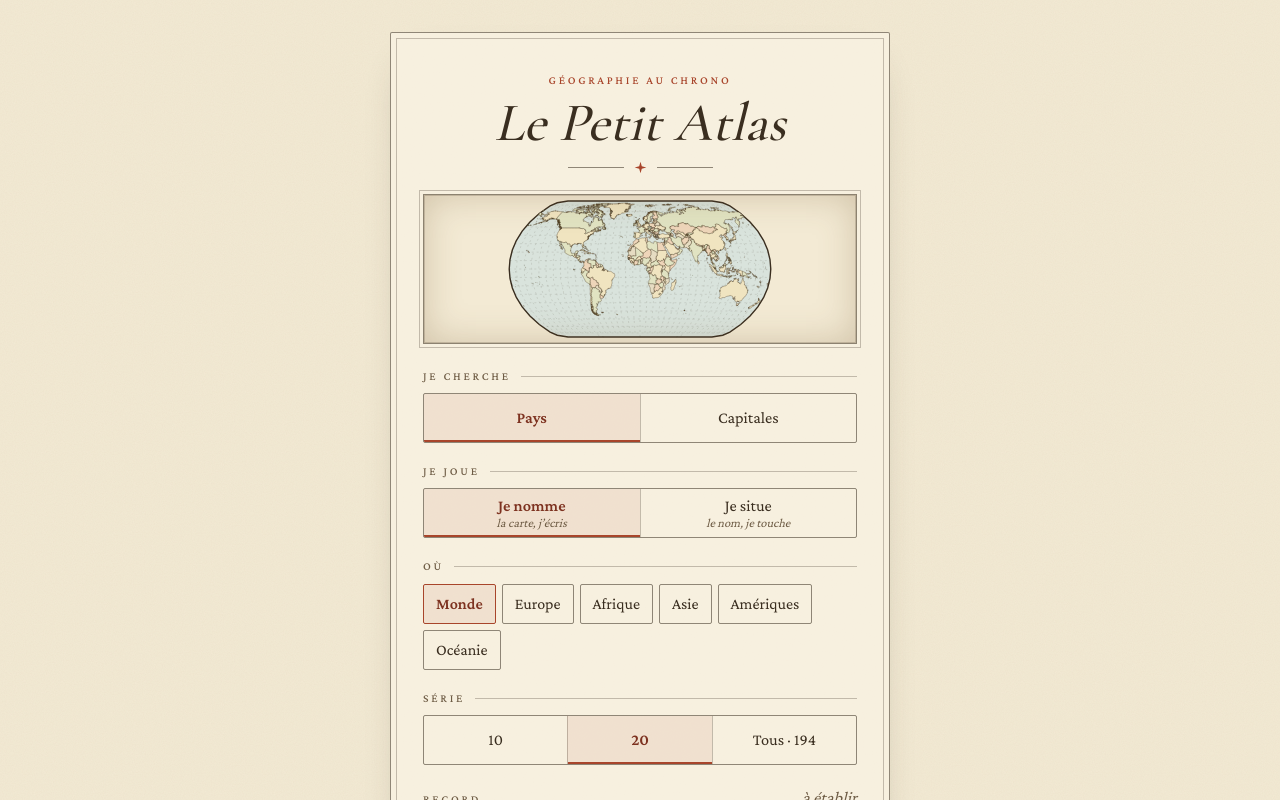
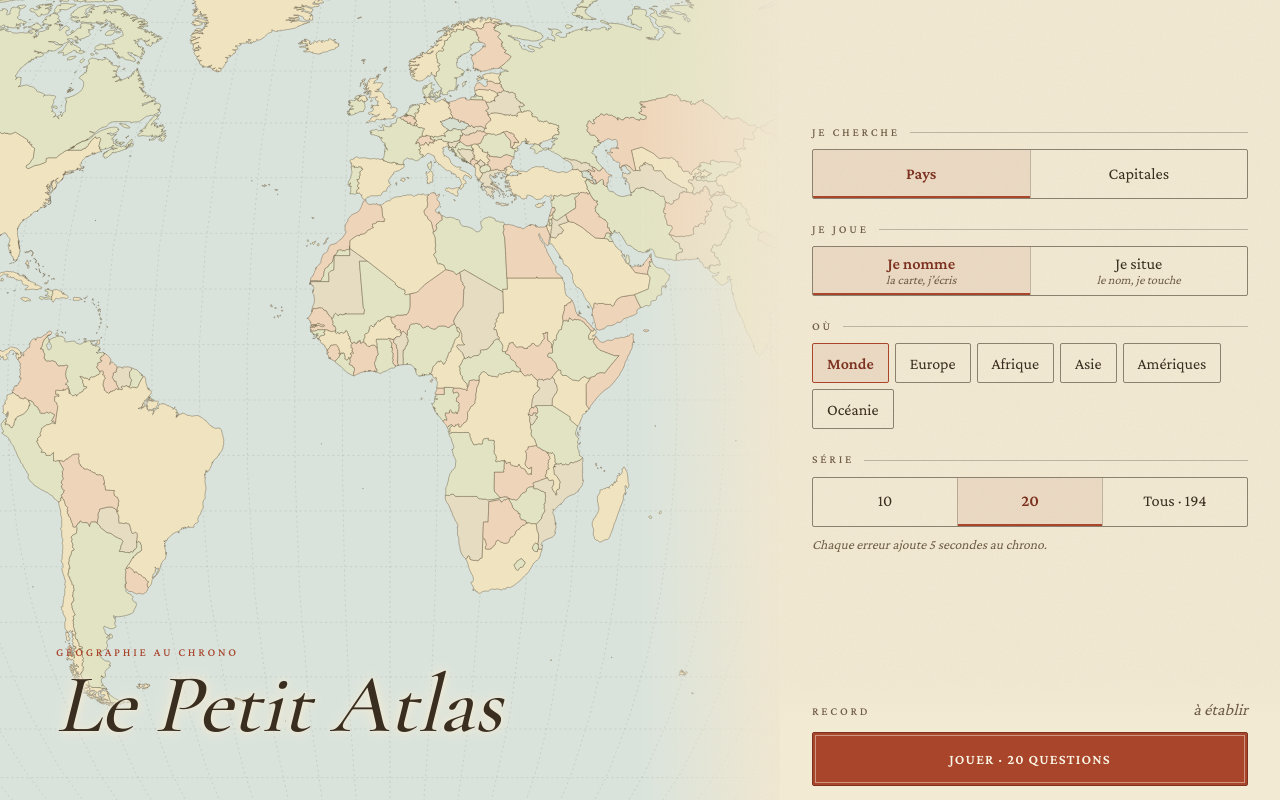
Before and after one commit to tfrere/petit-atlas, a React (Vite) app: page / in a window 1280 px wide. Built offline with nearby package versions, Linux system fonts and the light colour scheme.

Commit message:
Accueil : carte héros pleine largeur fondue dans le papier, panneau de réglages épuré
Co-authored-by: thibaud.frere <thibaud.frere@huggingface.co>

```diff
--- a/src/map/WorldMap.tsx
+++ b/src/map/WorldMap.tsx
@@ -58,6 +58,10 @@ interface Props {
   interactive?: boolean
   /** Affiche des pastilles tactiles autour des micro-États pour les rendre faciles à toucher. */
   tapRings?: boolean
+  /** Remplit tout le cadre, même en vue monde (bords du globe rognés). */
+  cover?: boolean
+  /** Ombre intérieure façon papier ancien (activée par défaut). */
+  vignette?: boolean
   onTap?: (tap: TapInfo) => void
 }
 
@@ -192,6 +196,8 @@ export default function WorldMap({
   view,
   interactive = true,
   tapRings = false,
+  cover = false,
+  vignette = true,
   onTap,
 }: Props) {
   const wrapRef = useRef<HTMLDivElement>(null)
@@ -269,7 +275,22 @@ export default function WorldMap({
         box = unionBounds(chunks)
       } else {
         const r = regionById(region)
-        if (r.id === 'world') return zoomIdentity
+        if (r.id === 'world') {
+          if (!cover) return zoomIdentity
+          const [[x0, y0], [x1, y1]] = geo.sphereBounds
+          const k = Math.max(1, h / geo.sphereHeight, w / geo.sphereWidth) * 1.12
+          const t = zoomIdentity.translate(w / 2 - (k * (x0 + x1)) / 2, h / 2 - (k * (y0 + y1)) / 2).scale(k)
+          return (
+            zoomRef.current?.constrain()(
+              t,
+              [
+                [0, 0],
+                [w, h],
+              ],
+              geo.sphereBounds,
+            ) ?? t
+          )
+        }
         box = regionBounds(r.box, geo.projection)
       }
       const minSpan = geo.sphereWidth * (chunks.length ? (v?.minSpan ?? 0.07) : 0)
@@ -295,7 +316,7 @@ export default function WorldMap({
           )
         : raw
     },
-    [geo, world, region, w, h],
+    [geo, world, region, w, h, cover],
   )
 
   useEffect(() => {
@@ -566,6 +587,7 @@ export default function WorldMap({
         />
       )}
 
+      {vignette && (
         <Box
           sx={{
             position: 'absolute',
@@ -574,6 +596,7 @@ export default function WorldMap({
             boxShadow: 'inset 0 0 36px rgba(120,90,50,.28), inset 0 0 0 1px rgba(58,46,32,.2)',
           }}
         />
+      )}
 
       {interactive && <CompassRose />}
 
--- a/src/screens/Home.tsx
+++ b/src/screens/Home.tsx
@@ -12,7 +12,6 @@ import { poolFor } from '../game/targets'
 import type { PlayMode, TargetKind } from '../game/targets'
 import WorldMap from '../map/WorldMap'
 import { fontBody, fontDisplay, tokens } from '../theme'
-import Cartouche from '../ui/Cartouche'
 import Segmented from '../ui/Segmented'
 
 interface Props {
@@ -24,7 +23,7 @@ interface Props {
 
 function Section({ title, children }: { title: string; children: React.ReactNode }) {
   return (
-    <Box sx={{ mb: 2.5 }}>
+    <Box sx={{ mb: { xs: 2, md: 2.75 } }}>
       <Box sx={{ display: 'flex', alignItems: 'center', gap: 1.25, mb: 1 }}>
         <Typography variant="overline" sx={{ color: tokens.inkSoft, whiteSpace: 'nowrap' }}>
           {title}
@@ -32,20 +31,6 @@ function Section({ title, children }: { title: string; children: React.ReactNode
         <Box sx={{ flex: 1, height: '1px', background: tokens.hairSoft }} />
       </Box>
       {children}
-    </Box>
-  )
-}
-
-function Ornament() {
-  return (
-    <Box
-      sx={{ display: 'flex', alignItems: 'center', justifyContent: 'center', gap: 1.25, color: tokens.brick, mt: 1.25 }}
-    >
-      <Box sx={{ width: 56, height: '1px', background: tokens.hair }} />
-      <Box component="svg" viewBox="-10 -10 20 20" sx={{ width: 13, height: 13 }} aria-hidden>
-        <path d="M0,-9 L2,-2 L9,0 L2,2 L0,9 L-2,2 L-9,0 L-2,-2 Z" fill="currentColor" />
-      </Box>
-      <Box sx={{ width: 56, height: '1px', background: tokens.hair }} />
     </Box>
   )
 }
@@ -71,48 +56,96 @@ export default function Home({ world, config, onChange, onPlay }: Props) {
     <Box
       sx={{
         height: 'var(--app-h, 100dvh)',
-        overflowY: 'auto',
-        display: 'flex',
-        justifyContent: 'center',
-        px: { xs: 1.5, sm: 3 },
-        py: { xs: 'max(12px, env(safe-area-inset-top))', sm: 4 },
-        pb: 'max(16px, env(safe-area-inset-bottom))',
+        overflowY: { xs: 'auto', md: 'hidden' },
+        display: { md: 'grid' },
+        gridTemplateColumns: { md: 'minmax(0, 1fr) 500px' },
       }}
     >
-      <Cartouche sx={{ width: '100%', maxWidth: 500, alignSelf: 'flex-start', p: { xs: 3, sm: 4 }, my: 'auto' }}>
-        <Box sx={{ textAlign: 'center', mb: 2.5 }}>
-          <Typography variant="overline" sx={{ color: tokens.brick }}>
+      <Box
+        sx={{
+          position: 'relative',
+          height: { xs: 'min(33dvh, 320px)', md: '100%' },
+          minHeight: { xs: 230, md: 0 },
+        }}
+      >
+        <Box
+          sx={{
+            position: 'absolute',
+            inset: 0,
+            WebkitMaskImage: {
+              xs: 'linear-gradient(to bottom, #000 60%, transparent 100%)',
+              md: 'linear-gradient(to right, #000 82%, transparent 100%)',
+            },
+            maskImage: {
+              xs: 'linear-gradient(to bottom, #000 60%, transparent 100%)',
+              md: 'linear-gradient(to right, #000 82%, transparent 100%)',
+            },
+          }}
+        >
+          <WorldMap
+            world={world}
+            region={config.region}
+            interactive={false}
+            cover
+            vignette={false}
+            view={{ key: config.region }}
+          />
+        </Box>
+
+        <Box
+          sx={{
+            position: 'absolute',
+            left: 0,
+            right: 0,
+            bottom: { xs: 4, md: 0 },
+            px: { xs: 3, md: 7 },
+            pb: { md: 7 },
+            textAlign: { xs: 'center', md: 'left' },
+            pointerEvents: 'none',
+          }}
+        >
+          <Typography variant="overline" sx={{ color: tokens.brick, display: 'block' }}>
             Géographie au chrono
           </Typography>
           <Typography
             variant="h1"
             sx={{
-              fontSize: { xs: '2.9rem', sm: '3.4rem' },
-              lineHeight: 1,
+              fontSize: { xs: '3.2rem', md: '5.2rem' },
+              lineHeight: 0.95,
               mt: 0.5,
               fontFamily: fontDisplay,
               fontStyle: 'italic',
+              textShadow: `0 0 18px ${tokens.paper}, 0 0 8px ${tokens.paper}, 0 0 3px ${tokens.paper}`,
             }}
           >
             Le Petit Atlas
           </Typography>
-          <Ornament />
+        </Box>
       </Box>
 
       <Box
         sx={{
-            height: { xs: 120, sm: 150 },
-            mb: 3,
-            border: `1px solid ${tokens.hair}`,
-            outline: `1px solid ${tokens.hairSoft}`,
-            outlineOffset: 3,
-            overflow: 'hidden',
-            background: tokens.paper,
+          gridColumn: { md: 2 },
+          gridRow: { md: 1 },
+          overflowY: { md: 'auto' },
+          height: { md: '100%' },
+          display: 'flex',
+          flexDirection: 'column',
         }}
       >
-          <WorldMap world={world} region={config.region} interactive={false} view={{ key: config.region }} />
-        </Box>
-
+        <Box
+          sx={{
+            width: '100%',
+            maxWidth: 520,
+            mx: 'auto',
+            px: { xs: 2.5, md: 4 },
+            pt: { xs: 0.5, md: 3 },
+            flex: 1,
+            display: 'flex',
+            flexDirection: 'column',
+            justifyContent: { md: 'center' },
+          }}
+        >
           <Section title="Je cherche">
             <Segmented
               label="Cible"
@@ -145,7 +178,7 @@ export default function Home({ world, config, onChange, onPlay }: Props) {
                     onClick={() => set({ region: r.id as RegionId })}
                     sx={{
                       minHeight: 40,
-                    px: 1.5,
+                      px: 1.75,
                       fontFamily: fontBody,
                       fontSize: '1rem',
                       fontWeight: selected ? 600 : 400,
@@ -170,19 +203,34 @@ export default function Home({ world, config, onChange, onPlay }: Props) {
               options={COUNTS.map((n) => ({ value: n, label: n === 0 ? `Tous · ${total}` : String(n) }))}
               onChange={(v: number) => set({ count: v })}
             />
+            <Typography sx={{ mt: 1, fontSize: '0.85rem', color: tokens.inkSoft, fontStyle: 'italic' }}>
+              Chaque erreur ajoute 5 secondes au chrono.
+            </Typography>
           </Section>
+        </Box>
 
-        <Box sx={{ display: 'flex', justifyContent: 'space-between', alignItems: 'baseline', mb: 1.75 }}>
+        <Box
+          sx={{
+            position: 'sticky',
+            bottom: 0,
+            pt: 2.5,
+            pb: 'max(14px, env(safe-area-inset-bottom))',
+            px: { xs: 2.5, md: 4 },
+            background: `linear-gradient(to top, ${tokens.paper} 62%, rgba(243,234,212,0))`,
+          }}
+        >
+          <Box sx={{ width: '100%', maxWidth: 520, mx: 'auto' }}>
+            <Box sx={{ display: 'flex', justifyContent: 'space-between', alignItems: 'baseline', mb: 1.25 }}>
               <Typography variant="overline" sx={{ color: tokens.inkSoft }}>
                 Record
               </Typography>
-          <Typography sx={{ fontFamily: fontDisplay, fontWeight: 600, fontSize: '1.4rem', lineHeight: 1 }}>
+              <Typography sx={{ fontFamily: fontDisplay, fontWeight: 600, fontSize: '1.3rem', lineHeight: 1 }}>
                 {record ? (
                   <>
                     {formatTime(record.ms)}
                     <Typography
                       component="span"
-                  sx={{ fontSize: '0.95rem', color: tokens.inkSoft, ml: 1, fontFamily: fontBody, fontWeight: 400 }}
+                      sx={{ fontSize: '0.92rem', color: tokens.inkSoft, ml: 1, fontFamily: fontBody, fontWeight: 400 }}
                     >
                       {record.errors} erreur{record.errors > 1 ? 's' : ''}
                     </Typography>
@@ -197,16 +245,12 @@ export default function Home({ world, config, onChange, onPlay }: Props) {
                 )}
               </Typography>
             </Box>
-
             <Button fullWidth variant="contained" color="primary" size="large" onClick={onPlay} sx={{ minHeight: 54 }}>
               Jouer · {effectiveCount} questions
             </Button>
-        <Typography
-          sx={{ textAlign: 'center', mt: 1.5, fontSize: '0.88rem', color: tokens.inkSoft, fontStyle: 'italic' }}
-        >
-          Chaque erreur ajoute 5 secondes au chrono.
-        </Typography>
-      </Cartouche>
+          </Box>
+        </Box>
+      </Box>
     </Box>
   )
 }
```
Lines whose indentation alone changed are shown as unchanged.
